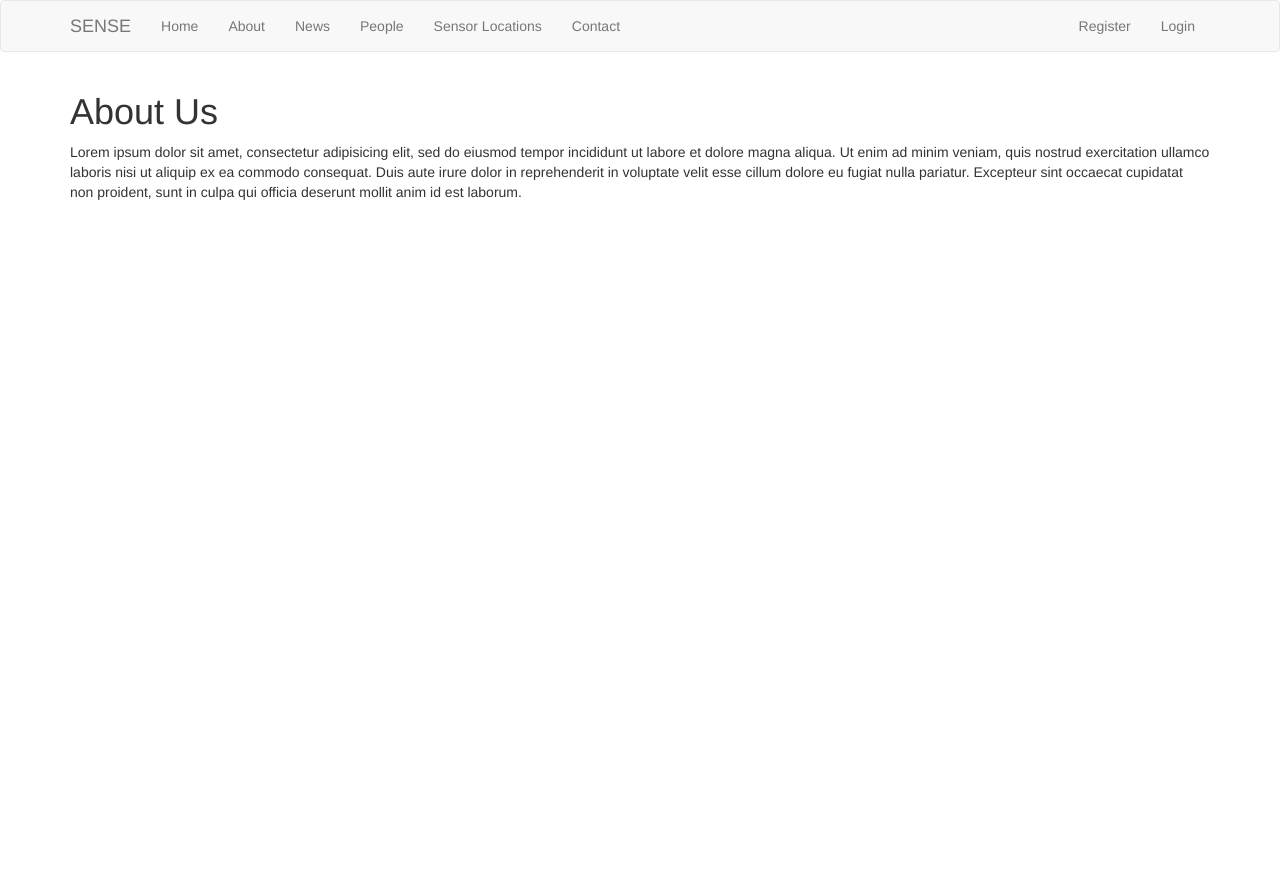
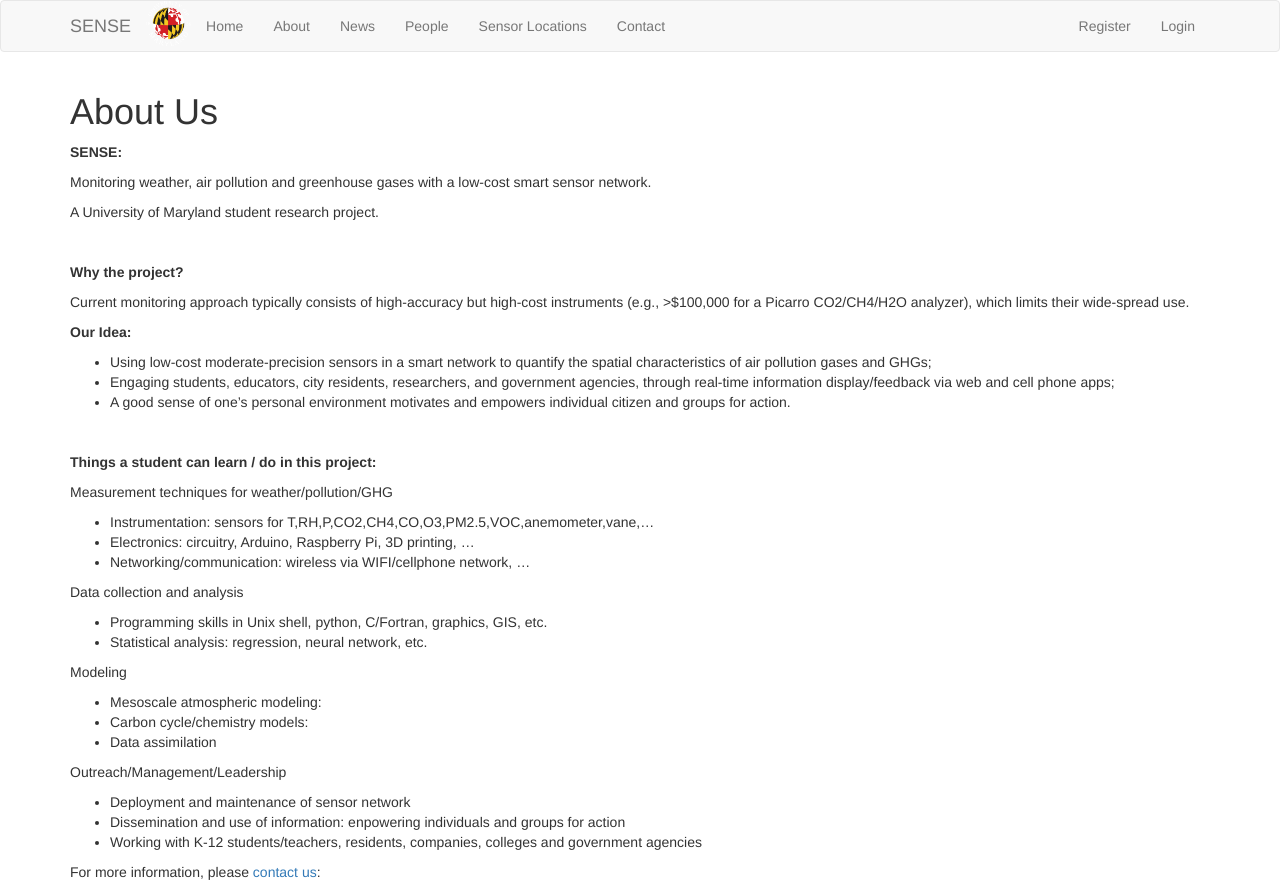
Before and after one commit to bignova/SENSE-Site, a Flask app: page /about in a window 1280 px wide. Before the commit the page ends 200 px from the top, so only its background shows below. Run offline with Flask 2, Linux system fonts and the light colour scheme; some libraries are stand-ins or nearby versions.

Commit message:
add navbar, logo

```diff
--- a/app.py
+++ b/app.py
@@ -15,7 +15,7 @@ app = Flask(__name__)
 # Config MySQL
 app.config['MYSQL_HOST'] = 'localhost'
 app.config['MYSQL_USER'] = 'root'
-app.config['MYSQL_PASSWORD'] = '008877'
+app.config['MYSQL_PASSWORD'] = 'tzy123'
 app.config['MYSQL_DB'] = 'myflaskapp'
 app.config['MYSQL_CURSORCLASS'] = 'DictCursor'
 
--- a/templates/about.html
+++ b/templates/about.html
@@ -2,5 +2,42 @@
 
 {% block body %}
   <h1>About Us</h1>
-  <p>Lorem ipsum dolor sit amet, consectetur adipisicing elit, sed do eiusmod tempor incididunt ut labore et dolore magna aliqua. Ut enim ad minim veniam, quis nostrud exercitation ullamco laboris nisi ut aliquip ex ea commodo consequat. Duis aute irure dolor in reprehenderit in voluptate velit esse cillum dolore eu fugiat nulla pariatur. Excepteur sint occaecat cupidatat non proident, sunt in culpa qui officia deserunt mollit anim id est laborum.</p>
+  <p><strong>SENSE:</strong></p>
+   <p>Monitoring weather, air pollution and greenhouse gases with a low-cost smart sensor network.</p>
+   <p>A University of Maryland student research project.</p>
+   <p>&nbsp;</p>
+   <p><strong>Why the project?</strong></p>
+   <p>Current monitoring approach typically consists of high-accuracy but high-cost instruments (e.g., &gt;$100,000 for a Picarro CO2/CH4/H2O analyzer), which limits their wide-spread use.</p>
+   <p><strong>Our Idea:</strong></p>
+   <ul>
+   <li>Using low-cost moderate-precision sensors in a smart network to quantify the spatial characteristics of air pollution gases and GHGs;</li>
+   <li>Engaging students, educators, city residents, researchers, and government agencies, through real-time information display/feedback via web and cell phone apps;</li>
+   <li>A good sense of one’s personal environment motivates and empowers individual citizen and groups for action.</li>
+   </ul>
+   <p>&nbsp;</p>
+   <p><strong>Things a student can learn / do in this project:</strong></p>
+   <p>Measurement techniques for weather/pollution/GHG</p>
+   <ul>
+   <li>Instrumentation: sensors for T,RH,P,CO2,CH4,CO,O3,PM2.5,VOC,anemometer,vane,…</li>
+   <li>Electronics: circuitry, Arduino, Raspberry Pi, 3D printing, …</li>
+   <li>Networking/communication: wireless via WIFI/cellphone network, …</li>
+   </ul>
+   <p>Data collection and analysis</p>
+   <ul>
+   <li>Programming skills in Unix shell, python, C/Fortran, graphics, GIS, etc.</li>
+   <li>Statistical analysis: regression, neural network, etc.</li>
+   </ul>
+   <p>Modeling</p>
+   <ul>
+   <li>Mesoscale atmospheric modeling:</li>
+   <li>Carbon cycle/chemistry models:</li>
+   <li>Data assimilation</li>
+   </ul>
+   <p>Outreach/Management/Leadership</p>
+   <ul>
+   <li>Deployment and maintenance of sensor network</li>
+   <li>Dissemination and use of information: enpowering individuals and groups for action</li>
+   <li>Working with K-12 students/teachers, residents, companies, colleges and government agencies</li>
+   </ul>
+   <p>For more information, please <a href="http://sense.umd.edu/request-info/#contact">contact us</a>:</p>
 {% endblock %}
--- a/templates/includes/_navbar.html
+++ b/templates/includes/_navbar.html
@@ -8,6 +8,7 @@
             <span class="icon-bar"></span>
             <span class="icon-bar"></span>
           </button>
+          <a href="https://cmns.umd.edu/" class = "navba-left" ><img src="/static/img/sealwhite.png" height = "45" width = "45"></a>
           <a class="navbar-brand" href="/">SENSE</a>
         </div>
         <div id="navbar" class="collapse navbar-collapse">
--- a/templates/sense_index.html
+++ b/templates/sense_index.html
@@ -1,4 +1,6 @@
 <!DOCTYPE html>
+{% extends 'layout.html' %}
+{% block body %}
 <html>
   <head>
     <meta charset="utf-8">
@@ -14,7 +16,6 @@
     <script type = "text/javascript" src = "static/js/bootstrap.min.js"></script>
   </head>
 <body>
-    {% include 'includes/_navbar.html' %}
 
     <div class = "carousel slide" id = "slider" data-ride = "carousel">
         <ol class = "carousel-indicators">
@@ -232,3 +233,4 @@
 
 
 </html>
+{% endblock %}
--- a/templates/sensor_location.html
+++ b/templates/sensor_location.html
@@ -1,4 +1,7 @@
 <!DOCTYPE html>
+{% extends 'layout.html' %}
+{% block body %}
+
 <html>
   <head>
     <meta charset="utf-8">
@@ -29,8 +32,6 @@
         </style>
   </head>
 <body>
-    {% include 'includes/_navbar.html' %}
-
     <div id="mapid" style="width: 1200px; height: 700px;"></div>
     <script>
 
@@ -87,3 +88,4 @@
 
     </body>
     </html>
+    {% endblock %}
```
Also changed, not shown: templates/newSensorLocations.html (+3 -25 lines), templates/news.html (+3 -26 lines), templates/people.html (+3 -37 lines).
